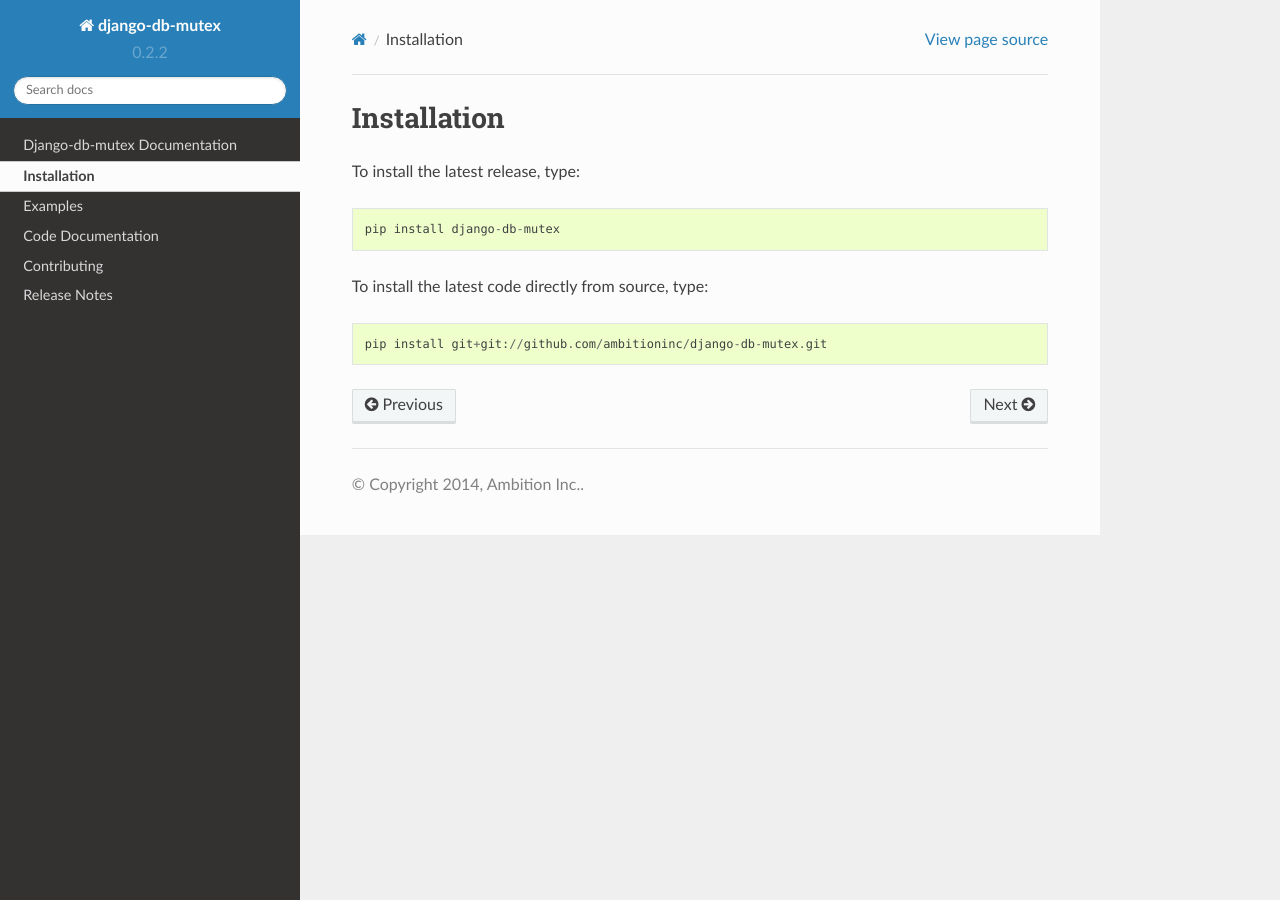
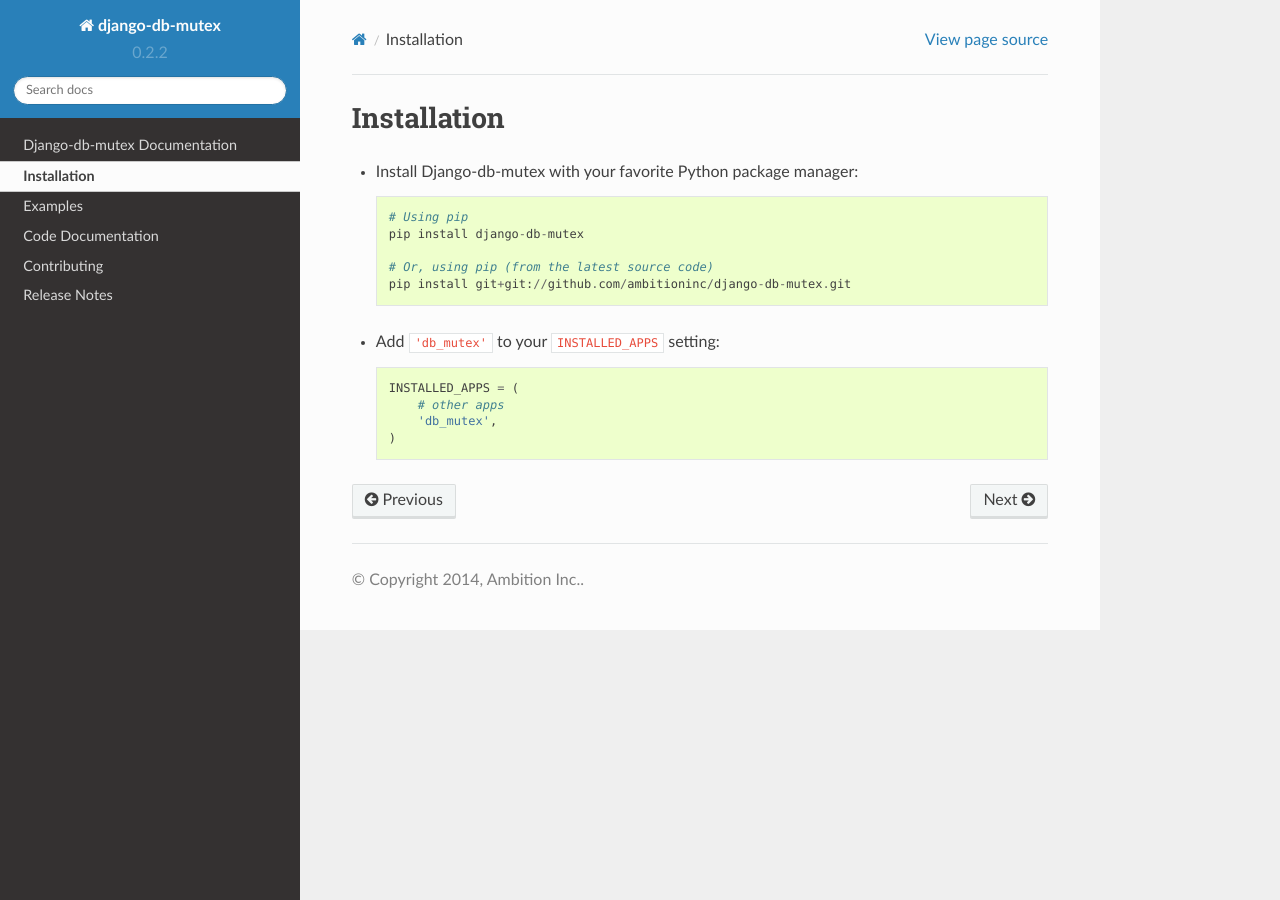
Before and after one commit to ambitioninc/django-db-mutex, a Sphinx documentation site: the page built from docs/installation.rst, in a window 1280 px wide. Built offline with Sphinx 7.4.7 and the Read the Docs theme 2.0.0, drawn with Linux system fonts in a browser that asks for light colours.

Commit message:
Added INSTALLED_APPS note to installation docs

```diff
--- a/docs/installation.rst
+++ b/docs/installation.rst
@@ -1,10 +1,17 @@
 Installation
 ============
 
-To install the latest release, type::
+* Install Django-db-mutex with your favorite Python package manager::
 
+    # Using pip
     pip install django-db-mutex
 
-To install the latest code directly from source, type::
+    # Or, using pip (from the latest source code)
+    pip install git+git://github.com/ambitioninc/django-db-mutex.git
 
-    pip install git+git://github.com/ambitioninc/django-db-mutex.git
+* Add ``'db_mutex'`` to your ``INSTALLED_APPS`` setting::
+
+    INSTALLED_APPS = (
+        # other apps
+        'db_mutex',
+    )
```
